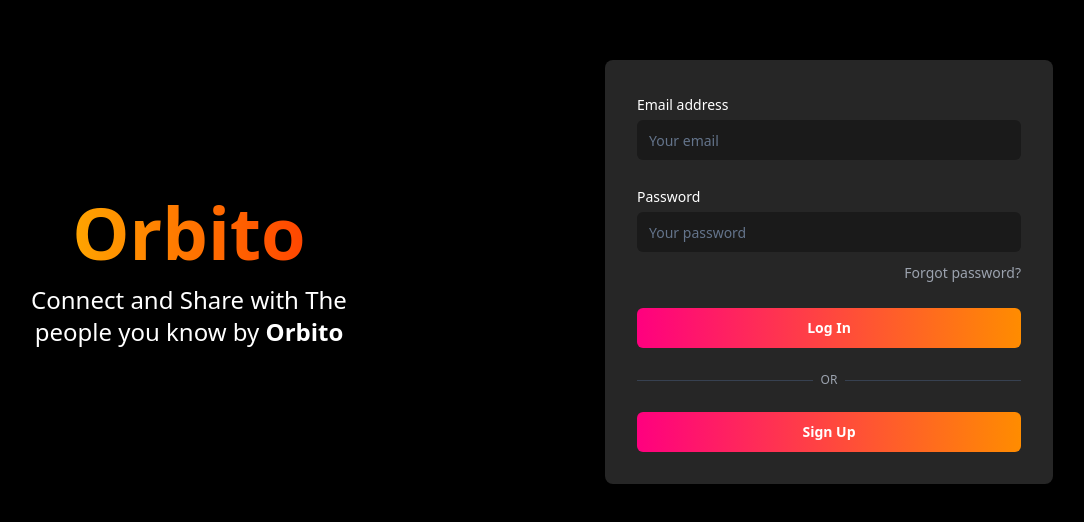
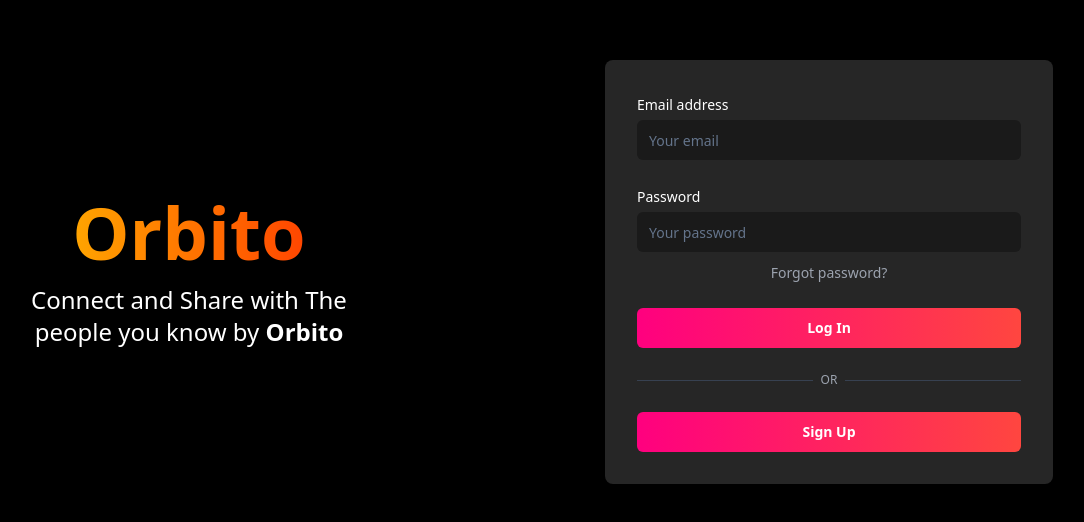
Before and after one commit to cr7madh/Orbito, a React (Vite) app: page /login in a window 1280 px wide. Shown: the part 128-650 px from the top of the page, without its empty margins (131-1215 px from the left). Built offline with nearby package versions, Linux system fonts and the light colour scheme.

Commit message:
[dyad] Centered 'Forgot password?' link and added dynamic button hover effects - wrote 3 file(s)

```diff
--- a/src/pages/Login.tsx
+++ b/src/pages/Login.tsx
@@ -65,7 +65,7 @@ const Login: React.FC = () => {
             required
             className="mt-1 bg-orbitoInputBg text-white border-none focus-visible:ring-0 focus-visible:ring-offset-0"
           />
-          <div className="text-right mt-2">
+          <div className="text-center mt-2"> {/* Changed to text-center */}
             <a
               onClick={handleForgotPassword}
               className="inline-block text-sm text-gray-400 transition-all duration-300 cursor-pointer group"
@@ -79,7 +79,9 @@ const Login: React.FC = () => {
         {/* Primary Login Button */}
         <Button
           type="submit"
-          className="w-full bg-gradient-to-r from-orbitoGradientStart to-orbitoGradientEnd text-white font-bold py-2 px-4 rounded-md hover:opacity-90 transition-opacity"
+          className="w-full bg-gradient-to-r from-orbitoGradientStart to-orbitoGradientEnd text-white font-bold py-2 px-4 rounded-md
+                     bg-[size:200%_auto] bg-[position:0%_50%] hover:bg-[position:100%_50%]
+                     hover:scale-105 transition-all duration-500 ease-in-out"
           disabled={loading}
         >
           {loading ? "Logging In..." : "Log In"}
@@ -96,7 +98,9 @@ const Login: React.FC = () => {
         <Button
           type="button"
           onClick={() => navigate("/signup")}
-          className="w-full bg-gradient-to-r from-orbitoGradientStart to-orbitoGradientEnd text-white font-bold py-2 px-4 rounded-md hover:opacity-90 transition-opacity"
+          className="w-full bg-gradient-to-r from-orbitoGradientStart to-orbitoGradientEnd text-white font-bold py-2 px-4 rounded-md
+                     bg-[size:200%_auto] bg-[position:0%_50%] hover:bg-[position:100%_50%]
+                     hover:scale-105 transition-all duration-500 ease-in-out"
           disabled={loading}
         >
           Sign Up
--- a/src/pages/ResetPassword.tsx
+++ b/src/pages/ResetPassword.tsx
@@ -100,7 +100,9 @@ const ResetPassword: React.FC = () => {
         </div>
         <Button
           type="submit"
-          className="w-full bg-gradient-to-r from-orbitoGradientStart to-orbitoGradientEnd text-white font-bold py-2 px-4 rounded-md hover:opacity-90 transition-opacity"
+          className="w-full bg-gradient-to-r from-orbitoGradientStart to-orbitoGradientEnd text-white font-bold py-2 px-4 rounded-md
+                     bg-[size:200%_auto] bg-[position:0%_50%] hover:bg-[position:100%_50%]
+                     hover:scale-105 transition-all duration-500 ease-in-out"
           disabled={loading}
         >
           {loading ? "Updating Password..." : "Reset Password"}
--- a/src/pages/Signup.tsx
+++ b/src/pages/Signup.tsx
@@ -56,7 +56,9 @@ const Signup: React.FC = () => {
         {/* Primary Sign Up Button */}
         <Button
           type="submit"
-          className="w-full bg-gradient-to-r from-orbitoGradientStart to-orbitoGradientEnd text-white font-bold py-2 px-4 rounded-md hover:opacity-90 transition-opacity"
+          className="w-full bg-gradient-to-r from-orbitoGradientStart to-orbitoGradientEnd text-white font-bold py-2 px-4 rounded-md
+                     bg-[size:200%_auto] bg-[position:0%_50%] hover:bg-[position:100%_50%]
+                     hover:scale-105 transition-all duration-500 ease-in-out"
           disabled={loading}
         >
           {loading ? "Signing Up..." : "Sign Up"}
@@ -73,7 +75,9 @@ const Signup: React.FC = () => {
         <Button
           type="button"
           onClick={() => navigate("/login")}
-          className="w-full bg-gradient-to-r from-orbitoGradientStart to-orbitoGradientEnd text-white font-bold py-2 px-4 rounded-md hover:opacity-90 transition-opacity"
+          className="w-full bg-gradient-to-r from-orbitoGradientStart to-orbitoGradientEnd text-white font-bold py-2 px-4 rounded-md
+                     bg-[size:200%_auto] bg-[position:0%_50%] hover:bg-[position:100%_50%]
+                     hover:scale-105 transition-all duration-500 ease-in-out"
           disabled={loading}
         >
           Log In
```
